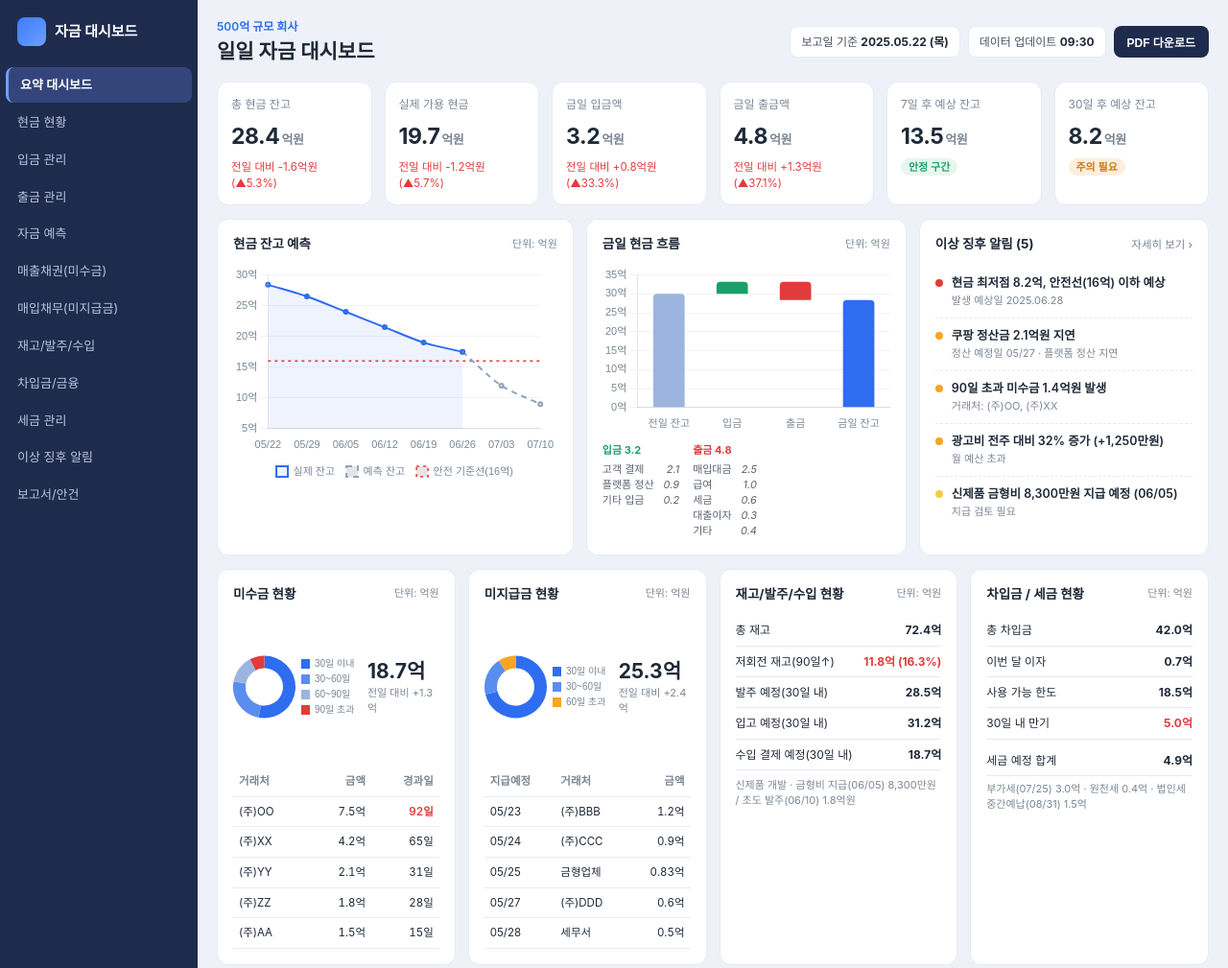
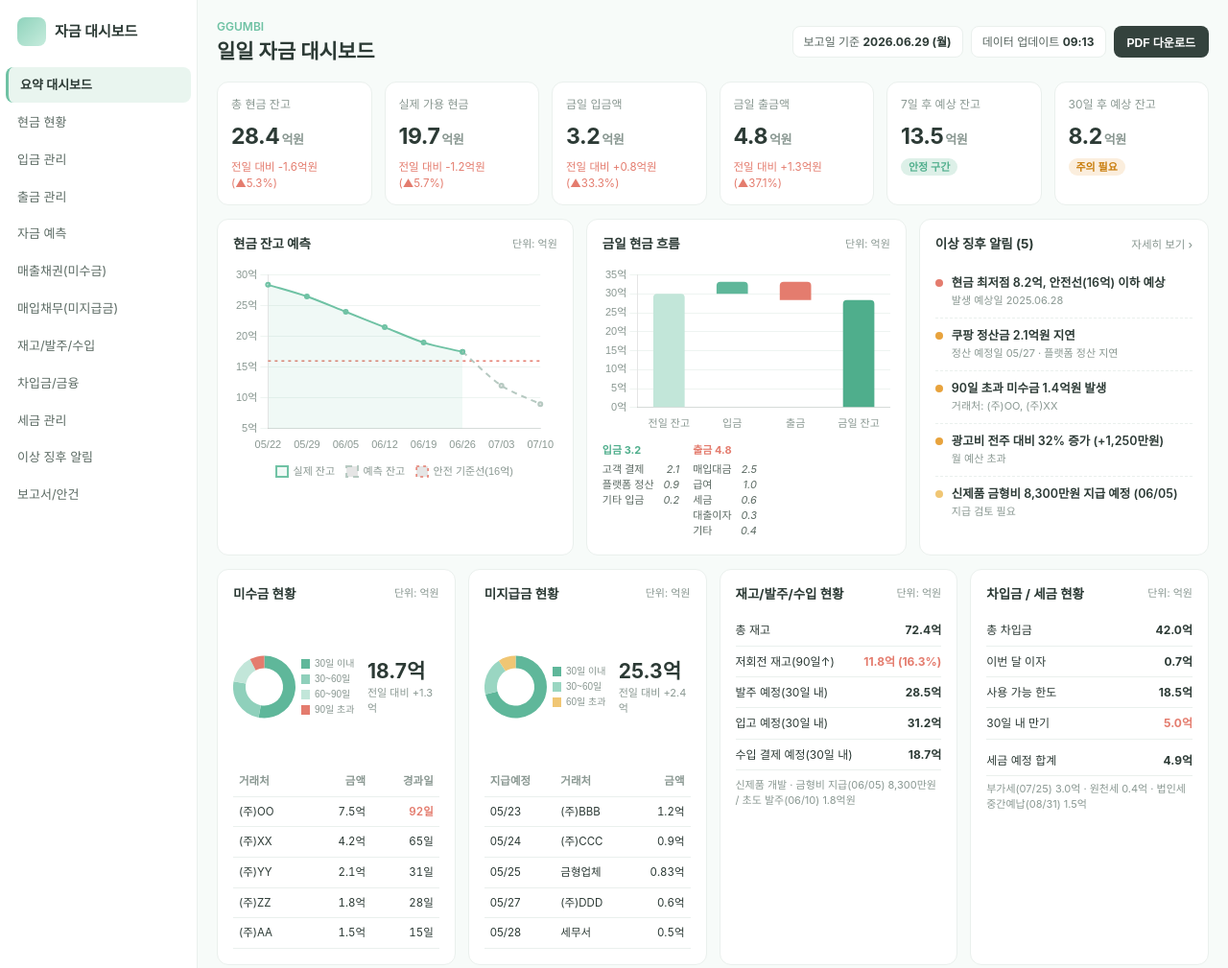
Before and after one commit to GGUMBI-fa/-, a plain HTML site: page index.html in a window 1280 px wide. Shown: the top 1009 px of the page at 96% size. Drawn offline with nearby package versions, Linux system fonts and the light colour scheme; a web font is replaced by a local one.

Commit message:
Update index.html

```diff
--- a/index.html
+++ b/index.html
@@ -5,21 +5,31 @@
 <meta name="viewport" content="width=device-width, initial-scale=1.0" />
 <title>일일 자금 대시보드</title>
 
-<!-- 한글 글꼴 -->
 <link rel="stylesheet" as="style" crossorigin
   href="https://cdn.jsdelivr.net/gh/orioncactus/pretendard@v1.3.9/dist/web/static/pretendard.css" />
-<!-- 차트 도구 (그래프를 그려주는 무료 라이브러리) -->
 <script src="https://cdn.jsdelivr.net/npm/chart.js@4.4.1/dist/chart.umd.min.js"></script>
 
 <style>
+  /* ── 색상: 화이트 메인 + 연한 민트 강조 ── */
   :root{
-    --navy:#1f2b4d; --navy-hover:#2c3c66; --navy-active:#33457a;
-    --bg:#eef2f8; --card:#ffffff; --line:#e6ebf3;
-    --ink:#1f2937; --muted:#7b8794;
-    --blue:#2f6df0; --blue-soft:#eaf1fe;
-    --green:#18a06a; --red:#e23b3b; --orange:#f5a623; --amber:#f7c948;
-    --up:#e23b3b;   /* 상승=빨강 (국내 관행) */
-    --down:#2f6df0; /* 하락=파랑 */
+    --bg:#F7FBF9;          /* 배경: 거의 흰색에 가까운 민트 화이트 */
+    --card:#ffffff; --line:#EAF0ED;
+    --ink:#2C3A35;         /* 글자: 차분한 다크 슬레이트 */
+    --muted:#8A9892;
+
+    --side-bg:#ffffff;     /* 사이드바: 흰색 */
+    --side-text:#5C6B64;
+    --side-hover:#F2F8F5;
+    --side-active:#E9F5EF; /* 선택 메뉴: 연한 민트 */
+
+    --mint:#6FC2A4;        /* 메인 강조: 연한 민트 */
+    --mint-soft:#DDF0E8;   /* 연한 채움/막대 배경 */
+    --green:#4FAE8C;       /* 입금/긍정 */
+    --red:#E47C6E;         /* 경고/연체/출금 (절제된 코랄) */
+    --orange:#E8A33D; --amber:#F0C674;
+    --up:#E47C6E;          /* 상승=코랄 */
+    --down:#4FAE8C;        /* 하락=민트 */
+    --btn:#34423D;         /* 버튼: 다크 슬레이트 */
   }
   *{ box-sizing:border-box; margin:0; padding:0; }
   body{
@@ -29,37 +39,36 @@
   }
   .app{ display:flex; min-height:100vh; }
 
-  /* ── 사이드바 ───────────────────── */
-  .sidebar{ width:206px; flex:none; background:var(--navy); color:#cdd6ea; display:flex; flex-direction:column; }
-  .brand{ display:flex; align-items:center; gap:9px; padding:18px 18px 16px; color:#fff; }
-  .brand .logo{ width:30px; height:30px; border-radius:8px; background:linear-gradient(135deg,#3b7bff,#6ea0ff); flex:none; }
+  /* ── 사이드바 (흰색) ── */
+  .sidebar{ width:206px; flex:none; background:var(--side-bg); color:var(--side-text);
+    display:flex; flex-direction:column; border-right:1px solid var(--line); }
+  .brand{ display:flex; align-items:center; gap:9px; padding:18px 18px 16px; color:var(--ink); }
+  .brand .logo{ width:30px; height:30px; border-radius:8px; background:linear-gradient(135deg,#8FD3BC,#C7ECDD); flex:none; }
   .brand b{ font-size:15px; font-weight:700; }
   .nav{ padding:6px; flex:1; }
-  .nav a{ display:block; padding:9px 12px; border-radius:8px; color:#b9c4dd; text-decoration:none; font-size:13px; margin-bottom:2px; }
-  .nav a:hover{ background:var(--navy-hover); color:#fff; }
-  .nav a.active{ background:var(--navy-active); color:#fff; font-weight:600; border-left:3px solid #6ea0ff; }
-  .company{ margin:6px 10px 16px; padding:14px; background:rgba(255,255,255,.06); border-radius:10px; font-size:11.5px; color:#aab6d2; }
-  .company b{ display:block; color:#fff; margin-bottom:8px; font-size:12.5px; }
+  .nav a{ display:block; padding:9px 12px; border-radius:8px; color:var(--side-text); text-decoration:none; font-size:13px; margin-bottom:2px; }
+  .nav a:hover{ background:var(--side-hover); color:var(--ink); }
+  .nav a.active{ background:var(--side-active); color:var(--ink); font-weight:600; border-left:3px solid var(--mint); }
+  .company{ margin:6px 10px 16px; padding:14px; background:var(--side-hover); border-radius:10px; font-size:11.5px; color:var(--muted); }
+  .company b{ display:block; color:var(--ink); margin-bottom:8px; font-size:12.5px; }
   .company div{ display:flex; justify-content:space-between; margin-bottom:4px; }
 
-  /* ── 메인 ───────────────────────── */
+  /* ── 메인 ── */
   .main{ flex:1; padding:18px 20px 30px; min-width:0; }
   .topbar{ display:flex; align-items:center; justify-content:space-between; gap:12px; margin-bottom:16px; flex-wrap:wrap; }
-  .topbar .title small{ color:var(--blue); font-weight:600; font-size:12px; }
+  .topbar .title small{ color:var(--mint); font-weight:600; font-size:12px; }
   .topbar .title h1{ font-size:21px; font-weight:700; margin-top:2px; }
   .topbar .tools{ display:flex; gap:8px; align-items:center; }
-  .chip{ background:#fff; border:1px solid var(--line); border-radius:8px; padding:7px 11px; font-size:12px; color:#46505e; }
+  .chip{ background:#fff; border:1px solid var(--line); border-radius:8px; padding:7px 11px; font-size:12px; color:#586660; }
   .chip b{ color:var(--ink); }
-  .btn-dark{ background:var(--navy); color:#fff; border:none; border-radius:8px; padding:8px 14px; font-size:12px; font-weight:600; cursor:pointer; }
-  .btn-dark:hover{ background:var(--navy-hover); }
+  .btn-dark{ background:var(--btn); color:#fff; border:none; border-radius:8px; padding:8px 14px; font-size:12px; font-weight:600; cursor:pointer; }
+  .btn-dark:hover{ opacity:.9; }
 
-  /* 카드 공통 */
   .card{ background:var(--card); border:1px solid var(--line); border-radius:12px; padding:16px; }
   .card h3{ font-size:13.5px; font-weight:700; margin-bottom:12px; display:flex; justify-content:space-between; align-items:center; }
   .card h3 a{ font-size:11.5px; font-weight:500; color:var(--muted); text-decoration:none; }
   .unit{ font-size:11px; color:var(--muted); font-weight:400; }
 
-  /* KPI 카드 줄 */
   .kpi{ display:grid; grid-template-columns:repeat(6,1fr); gap:13px; margin-bottom:14px; }
   .kpi .card{ padding:14px; }
   .kpi .label{ font-size:12px; color:var(--muted); margin-bottom:8px; }
@@ -68,10 +77,9 @@
   .kpi .delta{ font-size:11.5px; margin-top:7px; }
   .up{ color:var(--up); } .down{ color:var(--down); }
   .tag{ font-size:11px; font-weight:600; padding:2px 8px; border-radius:999px; }
-  .tag.ok{ background:#e8f6ef; color:var(--green); }
-  .tag.warn{ background:#fdeede; color:#c77a06; }
+  .tag.ok{ background:var(--mint-soft); color:var(--green); }
+  .tag.warn{ background:#FBEEDD; color:#C77A06; }
 
-  /* 줄 레이아웃 */
   .row-a{ display:grid; grid-template-columns:1.6fr 1.15fr 1.3fr; gap:13px; margin-bottom:14px; }
   .row-b{ display:grid; grid-template-columns:repeat(4,1fr); gap:13px; margin-bottom:14px; }
   .row-c{ display:grid; grid-template-columns:1.8fr 1.05fr; gap:13px; }
@@ -79,19 +87,16 @@
   .chart-box{ position:relative; height:230px; }
   .chart-sm{ position:relative; height:150px; }
 
-  /* 흐름 차트 옆 내역 */
   .flow-legend{ display:flex; gap:14px; font-size:11px; margin-top:10px; }
   .flow-legend .col b{ display:block; margin-bottom:4px; }
-  .flow-legend .col span{ display:flex; justify-content:space-between; gap:10px; color:#5a6472; }
+  .flow-legend .col span{ display:flex; justify-content:space-between; gap:10px; color:#5d6b64; }
 
-  /* 알림 */
   .alert{ display:flex; gap:9px; padding:9px 0; border-bottom:1px dashed var(--line); }
   .alert:last-child{ border-bottom:none; }
   .dot{ width:8px; height:8px; border-radius:50%; margin-top:5px; flex:none; }
   .alert .t{ font-size:12.5px; font-weight:600; }
   .alert .s{ font-size:11px; color:var(--muted); margin-top:2px; }
 
-  /* 표 */
   table{ width:100%; border-collapse:collapse; font-size:11.5px; }
   th,td{ text-align:left; padding:7px 6px; border-bottom:1px solid var(--line); }
   th{ color:var(--muted); font-weight:600; }
@@ -107,6 +112,13 @@
 
   select{ font-family:inherit; font-size:11px; padding:3px 6px; border:1px solid var(--line); border-radius:6px; }
 
+  /* 페이지 전환 */
+  .page{ display:none; }
+  .page.active{ display:block; }
+  .placeholder{ background:#fff; border:1px solid var(--line); border-radius:12px; padding:56px 24px; text-align:center; }
+  .placeholder h2{ font-size:18px; margin-bottom:8px; }
+  .placeholder p{ color:var(--muted); font-size:13px; max-width:420px; margin:0 auto; line-height:1.6; }
+
   .note{ margin-top:18px; padding:12px 14px; background:#fff; border:1px solid var(--line); border-radius:10px; font-size:12px; color:var(--muted); }
   .note b.warn{ color:var(--red); }
 
@@ -120,22 +132,21 @@
 <body>
 <div class="app">
 
-  <!-- ════════ 사이드바 ════════ -->
   <aside class="sidebar">
     <div class="brand"><div class="logo"></div><b>자금 대시보드</b></div>
     <nav class="nav">
-      <a href="#" class="active">요약 대시보드</a>
-      <a href="#">현금 현황</a>
-      <a href="#">입금 관리</a>
-      <a href="#">출금 관리</a>
-      <a href="#">자금 예측</a>
-      <a href="#">매출채권(미수금)</a>
-      <a href="#">매입채무(미지급금)</a>
-      <a href="#">재고/발주/수입</a>
-      <a href="#">차입금/금융</a>
-      <a href="#">세금 관리</a>
-      <a href="#">이상 징후 알림</a>
-      <a href="#">보고서/안건</a>
+      <a href="#" class="active" data-page="summary">요약 대시보드</a>
+      <a href="#" data-page="cash">현금 현황</a>
+      <a href="#" data-page="in">입금 관리</a>
+      <a href="#" data-page="out">출금 관리</a>
+      <a href="#" data-page="forecast">자금 예측</a>
+      <a href="#" data-page="ar">매출채권(미수금)</a>
+      <a href="#" data-page="ap">매입채무(미지급금)</a>
+      <a href="#" data-page="inv">재고/발주/수입</a>
+      <a href="#" data-page="loan">차입금/금융</a>
+      <a href="#" data-page="tax">세금 관리</a>
+      <a href="#" data-page="alert">이상 징후 알림</a>
+      <a href="#" data-page="report">보고서/안건</a>
     </nav>
     <div class="company">
       <b>회사 개요</b>
@@ -146,22 +157,21 @@
     </div>
   </aside>
 
-  <!-- ════════ 메인 ════════ -->
   <main class="main">
 
     <div class="topbar">
       <div class="title">
-        <small>500억 규모 회사</small>
-        <h1>일일 자금 대시보드</h1>
+        <small>GGUMBI</small>
+        <h1 id="pageTitle">일일 자금 대시보드</h1>
       </div>
       <div class="tools">
-        <span class="chip">보고일 기준 <b>2025.05.22 (목)</b></span>
-        <span class="chip">데이터 업데이트 <b>09:30</b></span>
+        <span class="chip">보고일 기준 <b id="reportDate">-</b></span>
+        <span class="chip">데이터 업데이트 <b id="updateTime">-</b></span>
         <button class="btn-dark" onclick="window.print()">PDF 다운로드</button>
       </div>
     </div>
 
-    <!-- ── KPI 카드 6개 (숫자 바꾸려면 여기) ── -->
+    <div class="page active" data-page="summary">
     <section class="kpi">
       <div class="card"><div class="label">총 현금 잔고</div><div class="val">28.4<span class="u">억원</span></div><div class="delta up">전일 대비 -1.6억원 (▲5.3%)</div></div>
       <div class="card"><div class="label">실제 가용 현금</div><div class="val">19.7<span class="u">억원</span></div><div class="delta up">전일 대비 -1.2억원 (▲5.7%)</div></div>
@@ -171,7 +181,6 @@
       <div class="card"><div class="label">30일 후 예상 잔고</div><div class="val">8.2<span class="u">억원</span></div><div class="delta"><span class="tag warn">주의 필요</span></div></div>
     </section>
 
-    <!-- ── 둘째 줄: 예측 / 현금흐름 / 알림 ── -->
     <section class="row-a">
       <div class="card">
         <h3>현금 잔고 예측 <span class="unit">단위: 억원</span></h3>
@@ -199,7 +208,6 @@
       </div>
     </section>
 
-    <!-- ── 셋째 줄: 미수금 / 미지급금 / 재고 / 차입·세금 ── -->
     <section class="row-b">
       <div class="card">
         <h3>미수금 현황 <span class="unit">단위: 억원</span></h3>
@@ -254,7 +262,6 @@
       </div>
     </section>
 
-    <!-- ── 넷째 줄: 안건 표 / 주간 추이 ── -->
     <section class="row-c">
       <div class="card">
         <h3>오늘 결정/검토가 필요한 안건</h3>
@@ -277,6 +284,21 @@
       </div>
     </section>
 
+    </div><!-- /요약 대시보드 페이지 -->
+
+    <!-- 나머지 메뉴 페이지 (지금은 '준비 중' 화면, 나중에 내용 채우기) -->
+    <div class="page" data-page="cash"><div class="placeholder"><h2>현금 현황</h2><p>아직 준비 중인 페이지예요. 여기에 넣고 싶은 표·그래프·항목을 알려주시면 채워드릴게요.</p></div></div>
+    <div class="page" data-page="in"><div class="placeholder"><h2>입금 관리</h2><p>아직 준비 중인 페이지예요. 여기에 넣고 싶은 표·그래프·항목을 알려주시면 채워드릴게요.</p></div></div>
+    <div class="page" data-page="out"><div class="placeholder"><h2>출금 관리</h2><p>아직 준비 중인 페이지예요. 여기에 넣고 싶은 표·그래프·항목을 알려주시면 채워드릴게요.</p></div></div>
+    <div class="page" data-page="forecast"><div class="placeholder"><h2>자금 예측</h2><p>아직 준비 중인 페이지예요. 여기에 넣고 싶은 표·그래프·항목을 알려주시면 채워드릴게요.</p></div></div>
+    <div class="page" data-page="ar"><div class="placeholder"><h2>매출채권(미수금)</h2><p>아직 준비 중인 페이지예요. 여기에 넣고 싶은 표·그래프·항목을 알려주시면 채워드릴게요.</p></div></div>
+    <div class="page" data-page="ap"><div class="placeholder"><h2>매입채무(미지급금)</h2><p>아직 준비 중인 페이지예요. 여기에 넣고 싶은 표·그래프·항목을 알려주시면 채워드릴게요.</p></div></div>
+    <div class="page" data-page="inv"><div class="placeholder"><h2>재고/발주/수입</h2><p>아직 준비 중인 페이지예요. 여기에 넣고 싶은 표·그래프·항목을 알려주시면 채워드릴게요.</p></div></div>
+    <div class="page" data-page="loan"><div class="placeholder"><h2>차입금/금융</h2><p>아직 준비 중인 페이지예요. 여기에 넣고 싶은 표·그래프·항목을 알려주시면 채워드릴게요.</p></div></div>
+    <div class="page" data-page="tax"><div class="placeholder"><h2>세금 관리</h2><p>아직 준비 중인 페이지예요. 여기에 넣고 싶은 표·그래프·항목을 알려주시면 채워드릴게요.</p></div></div>
+    <div class="page" data-page="alert"><div class="placeholder"><h2>이상 징후 알림</h2><p>아직 준비 중인 페이지예요. 여기에 넣고 싶은 표·그래프·항목을 알려주시면 채워드릴게요.</p></div></div>
+    <div class="page" data-page="report"><div class="placeholder"><h2>보고서/안건</h2><p>아직 준비 중인 페이지예요. 여기에 넣고 싶은 표·그래프·항목을 알려주시면 채워드릴게요.</p></div></div>
+
     <div class="note">
       표시된 금액·거래처는 모두 <b>연습용 가짜 데이터</b>입니다.
       <b class="warn">실제 자금 데이터·계좌·거래처 정보는 깃허브(공개 페이지)에 올리지 마세요.</b><br />
@@ -287,10 +309,43 @@
 </div>
 
 <script>
-/* 그래프 공통 설정 */
+/* ── 오늘 날짜 / 현재 시각 자동 표시 ── */
+function 시각표시(){
+  const now = new Date();
+  const 요일 = ['일','월','화','수','목','금','토'][now.getDay()];
+  const yyyy = now.getFullYear();
+  const mm = String(now.getMonth()+1).padStart(2,'0');
+  const dd = String(now.getDate()).padStart(2,'0');
+  const hh = String(now.getHours()).padStart(2,'0');
+  const mi = String(now.getMinutes()).padStart(2,'0');
+  document.getElementById('reportDate').textContent = `${yyyy}.${mm}.${dd} (${요일})`;
+  document.getElementById('updateTime').textContent = `${hh}:${mi}`;
+}
+시각표시();
+setInterval(시각표시, 60000); /* 1분마다 시각 갱신 */
+
+/* ── 왼쪽 메뉴 클릭 시 페이지 전환 ── */
+const 페이지제목 = {
+  summary:'일일 자금 대시보드', cash:'현금 현황', in:'입금 관리', out:'출금 관리',
+  forecast:'자금 예측', ar:'매출채권(미수금)', ap:'매입채무(미지급금)', inv:'재고/발주/수입',
+  loan:'차입금/금융', tax:'세금 관리', alert:'이상 징후 알림', report:'보고서/안건'
+};
+document.querySelectorAll('.nav a').forEach(link => {
+  link.addEventListener('click', e => {
+    e.preventDefault();
+    const key = link.dataset.page;
+    document.querySelectorAll('.nav a').forEach(a => a.classList.remove('active'));
+    link.classList.add('active');
+    document.querySelectorAll('.page').forEach(p => p.classList.remove('active'));
+    document.querySelector('.page[data-page="' + key + '"]').classList.add('active');
+    document.getElementById('pageTitle').textContent = 페이지제목[key];
+    window.scrollTo(0, 0);
+  });
+});
+
 Chart.defaults.font.family = "'Pretendard', sans-serif";
 Chart.defaults.font.size = 11;
-Chart.defaults.color = "#7b8794";
+Chart.defaults.color = "#8A9892";
 const 억 = v => v + "억";
 
 /* 1) 현금 잔고 예측 */
@@ -300,16 +355,16 @@ new Chart(document.getElementById('chartForecast'), {
     labels:['05/22','05/29','06/05','06/12','06/19','06/26','07/03','07/10'],
     datasets:[
       { label:'실제 잔고', data:[28.4,26.5,24.0,21.5,19.0,17.5,null,null],
-        borderColor:'#2f6df0', backgroundColor:'rgba(47,109,240,.08)', fill:true, tension:.3, pointRadius:2, borderWidth:2 },
+        borderColor:'#6FC2A4', backgroundColor:'rgba(111,194,164,.10)', fill:true, tension:.3, pointRadius:2, borderWidth:2 },
       { label:'예측 잔고', data:[null,null,null,null,null,17.5,12.0,9.0],
-        borderColor:'#94a3b8', borderDash:[6,5], tension:.3, pointRadius:2, fill:false, borderWidth:2 },
+        borderColor:'#B6C9C1', borderDash:[6,5], tension:.3, pointRadius:2, fill:false, borderWidth:2 },
       { label:'안전 기준선(16억)', data:[16,16,16,16,16,16,16,16],
-        borderColor:'#e23b3b', borderDash:[3,4], borderWidth:1.5, pointRadius:0, fill:false }
+        borderColor:'#E47C6E', borderDash:[3,4], borderWidth:1.5, pointRadius:0, fill:false }
     ]
   },
   options:{ responsive:true, maintainAspectRatio:false,
     plugins:{ legend:{ position:'bottom', labels:{ boxWidth:12, padding:12 } } },
-    scales:{ y:{ ticks:{ callback:억 }, grid:{ color:'#f0f3f8' } }, x:{ grid:{ display:false } } } }
+    scales:{ y:{ ticks:{ callback:억 }, grid:{ color:'#EEF4F1' } }, x:{ grid:{ display:false } } } }
 });
 
 /* 2) 금일 현금 흐름 (워터폴) */
@@ -319,21 +374,21 @@ new Chart(document.getElementById('chartFlow'), {
     labels:['전일 잔고','입금','출금','금일 잔고'],
     datasets:[{
       data:[[0,30.0],[30.0,33.2],[28.4,33.2],[0,28.4]],
-      backgroundColor:['#9db4e0','#18a06a','#e23b3b','#2f6df0'],
+      backgroundColor:['#C2E6D9','#5FB79A','#E47C6E','#4FAE8C'],
       borderRadius:4, barPercentage:.62
     }]
   },
   options:{ responsive:true, maintainAspectRatio:false,
     plugins:{ legend:{ display:false },
       tooltip:{ callbacks:{ label:c => (Math.abs(c.raw[1]-c.raw[0])).toFixed(1)+'억' } } },
-    scales:{ y:{ ticks:{ callback:억 }, grid:{ color:'#f0f3f8' } }, x:{ grid:{ display:false } } } }
+    scales:{ y:{ ticks:{ callback:억 }, grid:{ color:'#EEF4F1' } }, x:{ grid:{ display:false } } } }
 });
 
 /* 3) 미수금 현황 (도넛) */
 new Chart(document.getElementById('chartAR'), {
   type:'doughnut',
   data:{ labels:['30일 이내','30~60일','60~90일','90일 초과'],
-    datasets:[{ data:[9.8,4.6,2.7,1.4], backgroundColor:['#2f6df0','#5b8def','#9db4e0','#e23b3b'], borderWidth:0 }] },
+    datasets:[{ data:[9.8,4.6,2.7,1.4], backgroundColor:['#5FB79A','#8FD0BB','#C2E6D9','#E47C6E'], borderWidth:0 }] },
   options:{ responsive:true, maintainAspectRatio:false, cutout:'60%',
     plugins:{ legend:{ position:'right', labels:{ boxWidth:9, padding:6, font:{ size:10 } } } } }
 });
@@ -342,7 +397,7 @@ new Chart(document.getElementById('chartAR'), {
 new Chart(document.getElementById('chartAP'), {
   type:'doughnut',
   data:{ labels:['30일 이내','30~60일','60일 초과'],
-    datasets:[{ data:[18.0,5.0,2.3], backgroundColor:['#2f6df0','#5b8def','#f5a623'], borderWidth:0 }] },
+    datasets:[{ data:[18.0,5.0,2.3], backgroundColor:['#5FB79A','#9AD6C2','#F0C674'], borderWidth:0 }] },
   options:{ responsive:true, maintainAspectRatio:false, cutout:'60%',
     plugins:{ legend:{ position:'right', labels:{ boxWidth:9, padding:6, font:{ size:10 } } } } }
 });
@@ -352,14 +407,14 @@ new Chart(document.getElementById('chartWeekly'), {
   data:{
     labels:['1주','2주','3주','4주','5주','6주'],
     datasets:[
-      { type:'bar', label:'입금', data:[18.2,16.7,21.0,20.1,24.6,23.2], backgroundColor:'#18a06a', barPercentage:.55, categoryPercentage:.6 },
-      { type:'bar', label:'출금', data:[15.0,17.5,18.0,19.5,20.4,22.0], backgroundColor:'#e23b3b', barPercentage:.55, categoryPercentage:.6 },
-      { type:'line', label:'순현금흐름', data:[3.2,-0.8,3.0,0.6,4.2,1.2], borderColor:'#2f6df0', borderWidth:2, tension:.3, pointRadius:3 }
+      { type:'bar', label:'입금', data:[18.2,16.7,21.0,20.1,24.6,23.2], backgroundColor:'#5FB79A', barPercentage:.55, categoryPercentage:.6 },
+      { type:'bar', label:'출금', data:[15.0,17.5,18.0,19.5,20.4,22.0], backgroundColor:'#E47C6E', barPercentage:.55, categoryPercentage:.6 },
+      { type:'line', label:'순현금흐름', data:[3.2,-0.8,3.0,0.6,4.2,1.2], borderColor:'#5C6B64', borderWidth:2, tension:.3, pointRadius:3 }
     ]
   },
   options:{ responsive:true, maintainAspectRatio:false,
     plugins:{ legend:{ position:'bottom', labels:{ boxWidth:12, padding:12 } } },
-    scales:{ y:{ ticks:{ callback:억 }, grid:{ color:'#f0f3f8' } }, x:{ grid:{ display:false } } } }
+    scales:{ y:{ ticks:{ callback:억 }, grid:{ color:'#EEF4F1' } }, x:{ grid:{ display:false } } } }
 });
 </script>
 </body>
```
